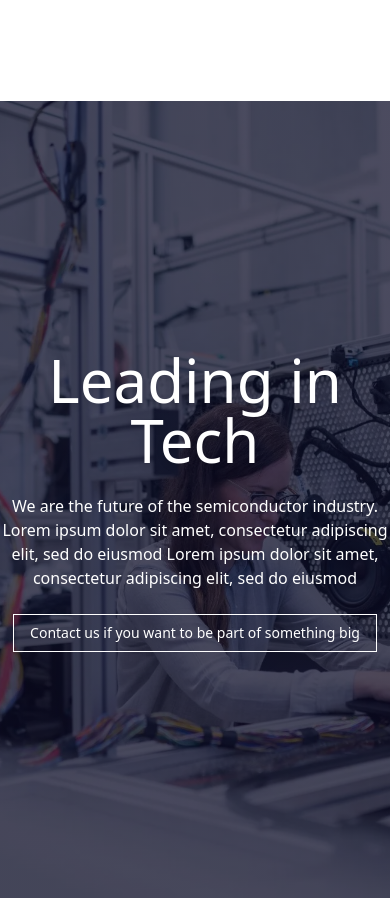
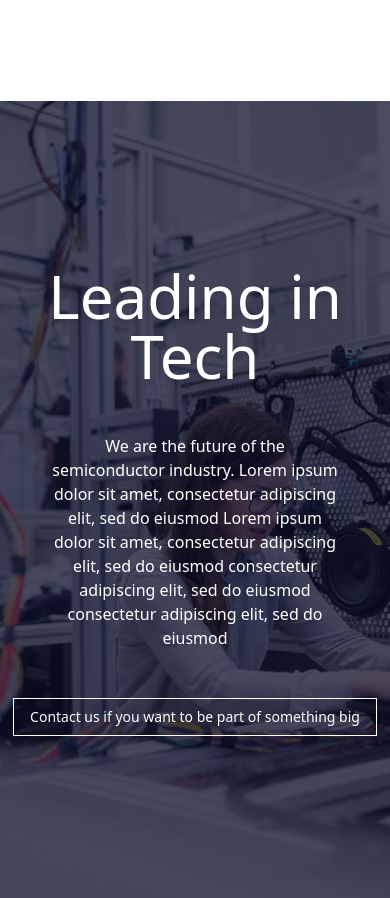
Before and after one commit to VFchristoff/BusinessPage, a React (Create React App) app in the folder website-aurora/: page / in a window 390 px wide. Shown: the top 898 px of the page. Built offline with nearby package versions, Linux system fonts and the light colour scheme.

Commit message:
Homepage.js component fix responsive for multiple screens

```diff
--- a/website-aurora/package.json
+++ b/website-aurora/package.json
@@ -6,6 +6,7 @@
     "@testing-library/jest-dom": "^5.17.0",
     "@testing-library/react": "^13.4.0",
     "@testing-library/user-event": "^13.5.0",
+    "autoprefixer": "^10.4.16",
     "react": "^18.2.0",
     "react-dom": "^18.2.0",
     "react-icons": "^5.0.1",
@@ -17,7 +18,9 @@
     "start": "react-scripts start",
     "build": "react-scripts build",
     "test": "react-scripts test",
-    "eject": "react-scripts eject"
+    "eject": "react-scripts eject",
+    "build:css": "postcss src/styles.css -o public/build/tailwind.css",
+    "watch:css": "postcss src/styles.css -o public/build/tailwind.css -w"
   },
   "eslintConfig": {
     "extends": [
--- a/website-aurora/src/components/Homepage.js
+++ b/website-aurora/src/components/Homepage.js
@@ -12,8 +12,11 @@ const Homepage = () => {
                 <div className="text-center text-white">
                     <h2 className="font-heebo-sans text-6xl drop-shadow-md">Leading in Tech</h2>
                     <br />
-                    <h2 className="font-heebo-sans ">We are the future of the semiconductor industry. Lorem ipsum dolor sit amet, consectetur adipiscing elit, sed do eiusmod
-                        Lorem ipsum dolor sit amet, consectetur adipiscing elit, sed do eiusmod</h2>
+                    <br />
+                    <h2 className="px-12 sm:px-16 md:px-20 lg:px-40 xl:px-60 2xl:px-80">
+                        We are the future of the semiconductor industry. Lorem ipsum dolor sit amet, consectetur adipiscing elit, sed do eiusmod
+                        Lorem ipsum dolor sit amet, consectetur adipiscing elit, sed do eiusmod consectetur adipiscing elit, sed do eiusmod consectetur adipiscing elit, sed do eiusmod</h2>
+                    <br />
                     <br />
                     <button className="font-heebo-sans text-sm lg:text-lg border border-white py-2 px-4 hover:bg-orange-500 transition duration-300 ease-in-out">
                         Contact us if you want to be part of something big
```
Also changed, not shown: 1 other file (tests, documents, lock files or other folders).
